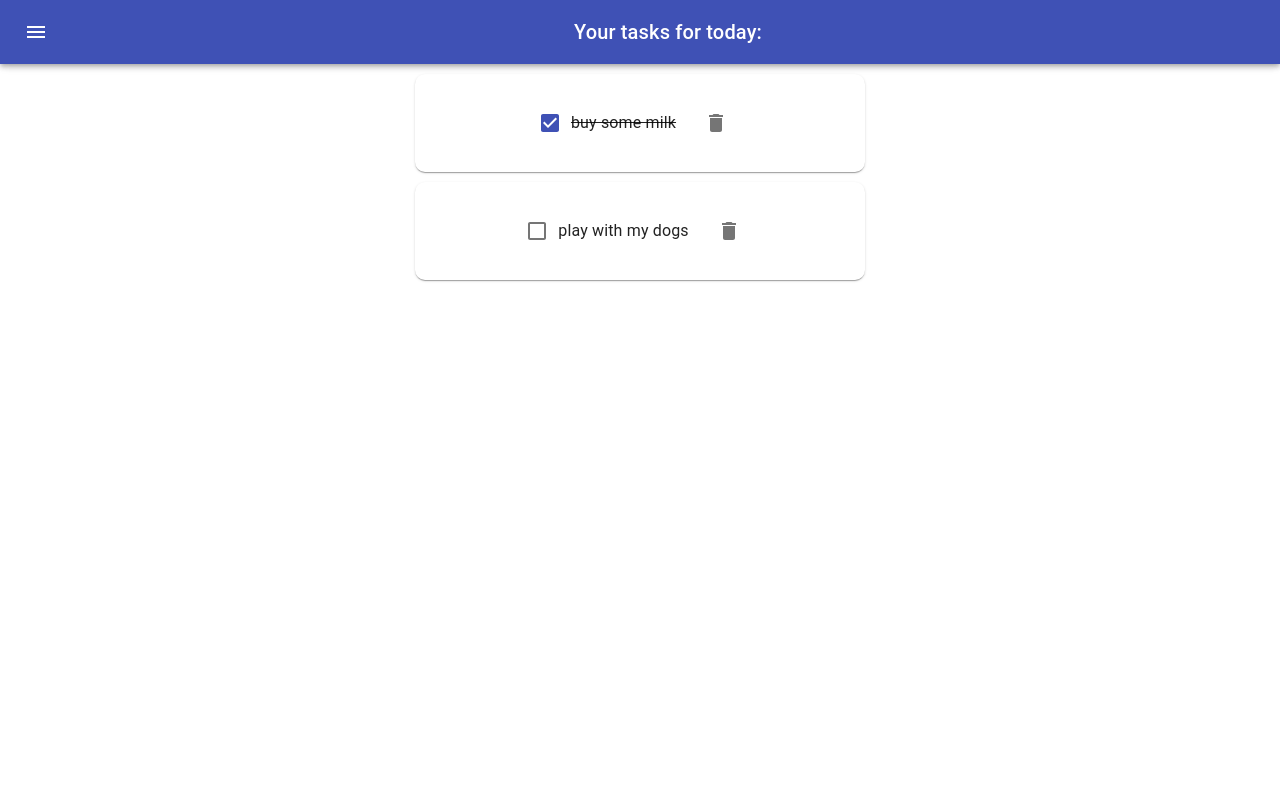
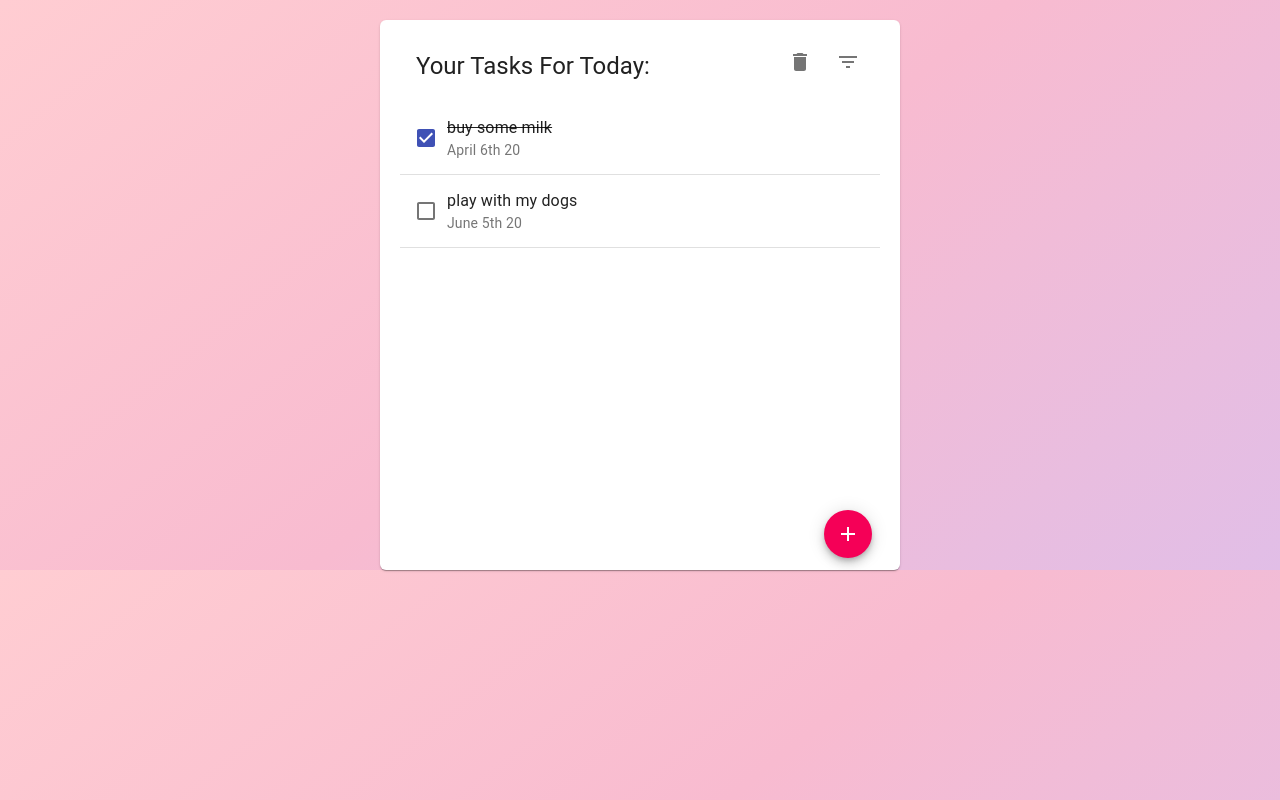
Before and after one commit to shiranka/TodoList, a React (Create React App) app in the folder my-app/: page / in a window 1280 px wide. Built offline with nearby package versions, Linux system fonts and the light colour scheme.

Commit message:
this is the new design

```diff
--- a/my-app/package.json
+++ b/my-app/package.json
@@ -3,12 +3,14 @@
   "version": "0.1.0",
   "private": true,
   "dependencies": {
-    "@material-ui/core": "^4.9.10",
+    "@material-ui/core": "^4.9.13",
     "@material-ui/icons": "^4.9.1",
     "@testing-library/jest-dom": "^4.2.4",
     "@testing-library/react": "^9.5.0",
     "@testing-library/user-event": "^7.2.1",
+    "material-icons": "^0.3.1",
     "material-ui-icons": "^1.0.0-beta.36",
+    "moment": "^2.25.3",
     "react": "^16.13.0",
     "react-dom": "^16.13.0",
     "react-redux": "^7.2.0",
--- a/my-app/src/App.js
+++ b/my-app/src/App.js
@@ -1,16 +1,12 @@
 import React from 'react'
 import { Provider } from 'react-redux'
-import TasksList from './components/TasksList'
 import { store } from './redux/reducers/task_reducer'
-import Menu from './components/Menu'
+import ListItemCard from './components/ListItemCard'
 
 function App() {
   return (
     <Provider store={store}>
-      <div>
-        <Menu />
-        <TasksList />
-      </div>
+      <ListItemCard />
     </Provider>
   )
 }
--- /dev/null
+++ b/my-app/src/components/ListItemCard.js
@@ -0,0 +1,75 @@
+import TaskForm from './TaskForm'
+import TasksList from './TasksList'
+import Fab from '@material-ui/core/Fab'
+import { useDispatch } from 'react-redux'
+import Card from "@material-ui/core/Card"
+import AddIcon from '@material-ui/icons/Add'
+import Tooltip from '@material-ui/core/Tooltip'
+import DeleteIcon from '@material-ui/icons/Delete'
+import RemoveIcon from '@material-ui/icons/Remove'
+import React, { useCallback, useState } from 'react'
+import { makeStyles } from "@material-ui/core/styles"
+import CardHeader from "@material-ui/core/CardHeader"
+import IconButton from "@material-ui/core/IconButton"
+import CardActions from '@material-ui/core/CardActions'
+import FilterListIcon from '@material-ui/icons/FilterList'
+import { changeIsHideFlagAction, deleteCheckedTasksAction } from '../redux/actions/task_action'
+
+const useStyles = makeStyles({
+  root: {
+    display:"flex",
+    flexDirection:"column",
+    padding:20,
+    paddingTop:10,
+    minHeight:520,
+    maxHeight:520,
+    borderRadius: 6,
+    margin: "auto",
+    marginTop: 20,
+    maxWidth: 480
+  }
+})
+
+export default function ListItemCard() {
+    const classes = useStyles()
+    const dispatch = useDispatch()
+    const [filtered, setFilter] = useState(false)
+    const [isFormOpen, setIsFormOpen] = useState(false)
+
+    const deleteCheckedTasks = useCallback (() => dispatch(deleteCheckedTasksAction()), [dispatch])
+    const filterList = useCallback(() => {
+        dispatch(changeIsHideFlagAction())
+        setFilter(!filtered)
+    }, [dispatch,setFilter,filtered])
+    const changeFormState = useCallback(() => setIsFormOpen(!isFormOpen),[setIsFormOpen,isFormOpen])
+    return (
+        <Card className={classes.root} >
+            <CardHeader
+                action={
+                <div>
+                    <Tooltip title="Delete All Checked Tasks">
+                        <IconButton onClick={deleteCheckedTasks} >
+                            <DeleteIcon />
+                        </IconButton >
+                    </Tooltip>
+                    <Tooltip title="Filter Checked Tasks">
+                        <IconButton color={filtered ? "secondary" : 'default'}>
+                            <FilterListIcon onClick={filterList} />
+                        </IconButton>
+                    </Tooltip>
+                </div>
+                }
+                title="Your Tasks For Today:"
+            />
+            <TasksList />
+            <CardActions disableSpacing style={{marginLeft:"auto",marginTop:"auto",position:"absulote"}} >
+                <Card style={ isFormOpen ? { width: 400, visibility: "visible"} : { visibility: "hidden"} }>
+                    <TaskForm />
+                </Card>
+                <Fab size="medium" color="secondary" onClick={changeFormState} aria-label="add" style={{marginLeft:"auto",marginBottom:"auto"}}>
+                    { isFormOpen ? <RemoveIcon /> : <AddIcon /> }
+                </Fab>
+            </CardActions>
+        </Card>
+    )
+}
--- a/my-app/src/components/Menu.js
+++ /dev/null
@@ -1,97 +0,0 @@
-import TaskForm from './TaskForm'
-import { useDispatch } from 'react-redux'
-import React, { useCallback } from 'react'
-import Drawer from '@material-ui/core/Drawer'
-import AppBar from '@material-ui/core/AppBar'
-import MenuIcon from '@material-ui/icons/Menu'
-import Toolbar from '@material-ui/core/Toolbar'
-import Divider from '@material-ui/core/Divider'
-import Checkbox from '@material-ui/core/Checkbox'
-import DeleteIcon from '@material-ui/icons/Delete'
-import { makeStyles } from '@material-ui/core/styles'
-import Typography from '@material-ui/core/Typography'
-import IconButton from '@material-ui/core/IconButton'
-import ChevronLeftIcon from '@material-ui/icons/ChevronLeft'
-import FormControlLabel from '@material-ui/core/FormControlLabel'
-import { changeIsHideFlagAction, deleteCheckedTasksAction } from '../redux/actions/task_action'
-
-const drawerWidth = 240
-
-const useStyles = makeStyles((theme) => ({
-  toolbar: theme.mixins.toolbar,
-  root: {
-    display: 'flex',
-  },
-  menuButton: {
-    marginRight: 20,
-  },
-  drawerHeader: {
-    display: 'flex',
-    alignItems: 'center',
-    justifyContent: 'flex-end',
-  },
-}))
-
-export default function PersistentDrawerLeft() {
-  const classes = useStyles()
-  const [open, setOpen] = React.useState(false)
-  const dispatch = useDispatch()
-  const deleteCheckedTasks = useCallback (() => dispatch(deleteCheckedTasksAction()), [dispatch])
-  const isHideFlag = useCallback(() =>  dispatch(changeIsHideFlagAction()), [dispatch])
-
-  const clickDrawer = () => {
-    setOpen(!open)
-  }
-
-  const navBar = ( <div>
-                  <AppBar position="fixed">
-                    <Toolbar  >
-                      <IconButton
-                        color="inherit"
-                        aria-label="open drawer"
-                        onClick={clickDrawer}
-                        edge="start"
-                        className={classes.menuButton}>
-                        <MenuIcon />
-                      </IconButton>
-                      <Typography variant="h6" style={{margin: 'auto'}}>
-                        Your tasks for today:
-                      </Typography>
-                    </Toolbar>
-                  </AppBar>
-                  <Toolbar />
-                  <Drawer
-                    variant="persistent"
-                    anchor="left"
-                    open={open}
-                    style={{width: drawerWidth}}>
-                    <div className={classes.drawerHeader}>
-                      <IconButton onClick={clickDrawer}>
-                        <ChevronLeftIcon />
-                      </IconButton>
-                    </div>
-                    <Divider />
-                    <FormControlLabel
-                      control={
-                          <Checkbox
-                              value="hide task"
-                              onChange={isHideFlag}
-                              color="wight"
-                          />}
-                      label="Hide Checked Tasks" />
-                    <FormControlLabel
-                      control={<IconButton onClick={deleteCheckedTasks} >
-                        <DeleteIcon />
-                      </IconButton >      }
-                    label="Delete Checked Tasks" />
-                    <Divider />
-                    <TaskForm />
-                  </Drawer>
-
-                  </div>)
-  return (
-    <div className={classes.root}>
-      { navBar }
-    </div>
-  )
-}
--- a/my-app/src/components/Task.js
+++ b/my-app/src/components/Task.js
@@ -1,24 +1,28 @@
 import { useDispatch } from 'react-redux'
 import React, { useCallback } from 'react'
-import Paper from '@material-ui/core/Paper'
+import Tooltip from '@material-ui/core/Tooltip'
 import Checkbox from '@material-ui/core/Checkbox'
+import ListItem from '@material-ui/core/ListItem'
 import DeleteIcon from "@material-ui/icons/Delete"
 import { makeStyles } from '@material-ui/core/styles'
 import IconButton from "@material-ui/core/IconButton"
+import Typography from '@material-ui/core/Typography'
+import ListItemText from '@material-ui/core/ListItemText'
 import FormControlLabel from '@material-ui/core/FormControlLabel'
 import { deleteTaskAction, changeStatusAction } from '../redux/actions/task_action'
 
 const useStyles = makeStyles({
   root: {
-    display: 'flex',
-    alignItems:"center",
-    justifyContent: "center",
-    flexWrap: 'wrap',
-    width: 400,
-    margin:"auto" ,
-    marginTop: 10,
-    borderRadius: 10,
-    padding: 25
+   '&:hover':{
+        '& $clearIndicator': {
+           visibility: "visible"
+        }
+    }
+  },
+  clearIndicator: {
+    visibility: "hidden",
+    color: "red",
+    marginLeft: 'auto'
   },
 })
 
@@ -35,8 +39,8 @@ const Task = ({ task }) => {
     }, [dispatch])
 
     const taskVeiw = (
-        <div style={{display:"flex" }}>
-      <Paper  className={classes.root}><FormControlLabel style={task.status ? ({ textDecoration: 'line-through'}) : {}}
+        <ListItem divider="true"  className={classes.root}  secondary={task.date} >
+            <FormControlLabel
                 control={
                     <Checkbox
                         checked={task.status}
@@ -44,29 +48,15 @@ const Task = ({ task }) => {
                         color="primary"
                     />
                 }
-                    label={task.content}
+                label={ <ListItemText primary={<Typography style={task.status ? ({ textDecoration: 'line-through'}) : {}} >{task.content}</Typography>}
+                 secondary={task.date} />}
             />
-                <IconButton onClick={deleteTask(task.id)} >
+            <Tooltip title="Delete Task">
+                <IconButton onClick={deleteTask(task.id)} className={classes.clearIndicator}>
                     <DeleteIcon />
-                </IconButton ></Paper>
-    </div>
-        // <List >
-        //     <ListItem divider="true" >
-        //         <FormControlLabel style={task.status ? ({ textDecoration: 'line-through'}) : {}}
-        //             control={
-        //                 <Checkbox
-        //                     checked={task.status}
-        //                     onChange={changeStatus(task.id)}
-        //                     color="primary"
-        //                 />
-        //             }
-        //             label={task.content}
-        //         />
-        //         <IconButton onClick={deleteTask(task.id)} >
-        //             <DeleteIcon />
-        //         </IconButton >
-        //     </ListItem>
-        // </List>
+                </IconButton >
+            </Tooltip>
+        </ListItem>
     )
 
     return(
--- a/my-app/src/components/TasksList.js
+++ b/my-app/src/components/TasksList.js
@@ -1,7 +1,6 @@
 import React from 'react'
 import Task from './Task'
 import { useSelector } from 'react-redux'
-import List from "@material-ui/core/List"
 import ListItem from "@material-ui/core/ListItem"
 import ListItemText from "@material-ui/core/ListItemText"
 
@@ -16,16 +15,14 @@ const TasksList = () => {
                     <div key={task.id}>
                         <Task task={task}/>
                     </div>
-            )}})) : (
-            <List >
+                )}})) : (
                 <ListItem divider="true">
                     <ListItemText primary="You have no tasks left, yay!" />
                 </ListItem>
-            </List>
         )
 
     return (
-        <div>
+        <div  style={{overflow: "auto", minHeight:400, maxHeight:400}}>
             { tasksList }
         </div>
     )
--- a/my-app/src/index.css
+++ b/my-app/src/index.css
@@ -5,9 +5,20 @@ body {
     sans-serif;
   -webkit-font-smoothing: antialiased;
   -moz-osx-font-smoothing: grayscale;
+  background-image: linear-gradient(141deg, #ffcdd2 0%, #f8bbd0 51%, #e1bee7 100%);
 }
 
 code {
   font-family: source-code-pro, Menlo, Monaco, Consolas, 'Courier New',
     monospace;
 }
+
+::-webkit-scrollbar {
+  border-radius: 20px;
+ width: 12px;
+}
+
+::-webkit-scrollbar-thumb {
+  border-radius: 20px;
+  box-shadow: inset 0 0 6px rgba(0,0,0,0.5);
+}
--- a/my-app/src/redux/reducers/task_reducer.js
+++ b/my-app/src/redux/reducers/task_reducer.js
@@ -3,8 +3,8 @@ import { createStore } from 'redux'
 const initialState = {
     isHideTasks: false,
     tasks: [
-        {id: 1, content: 'buy some milk', status: true},
-        {id: 2, content: 'play with my dogs', status: false}
+        {id: 1, content: 'buy some milk', date:"April 6th 20", status: true},
+        {id: 2, content: 'play with my dogs', date:"June 5th 20", status: false}
     ]
 }
 
```
Also changed, not shown: my-app/src/components/TaskForm.js (+5 -15 lines), 2 other files (tests, documents, lock files or other folders). Lines whose indentation alone changed are shown as unchanged.
